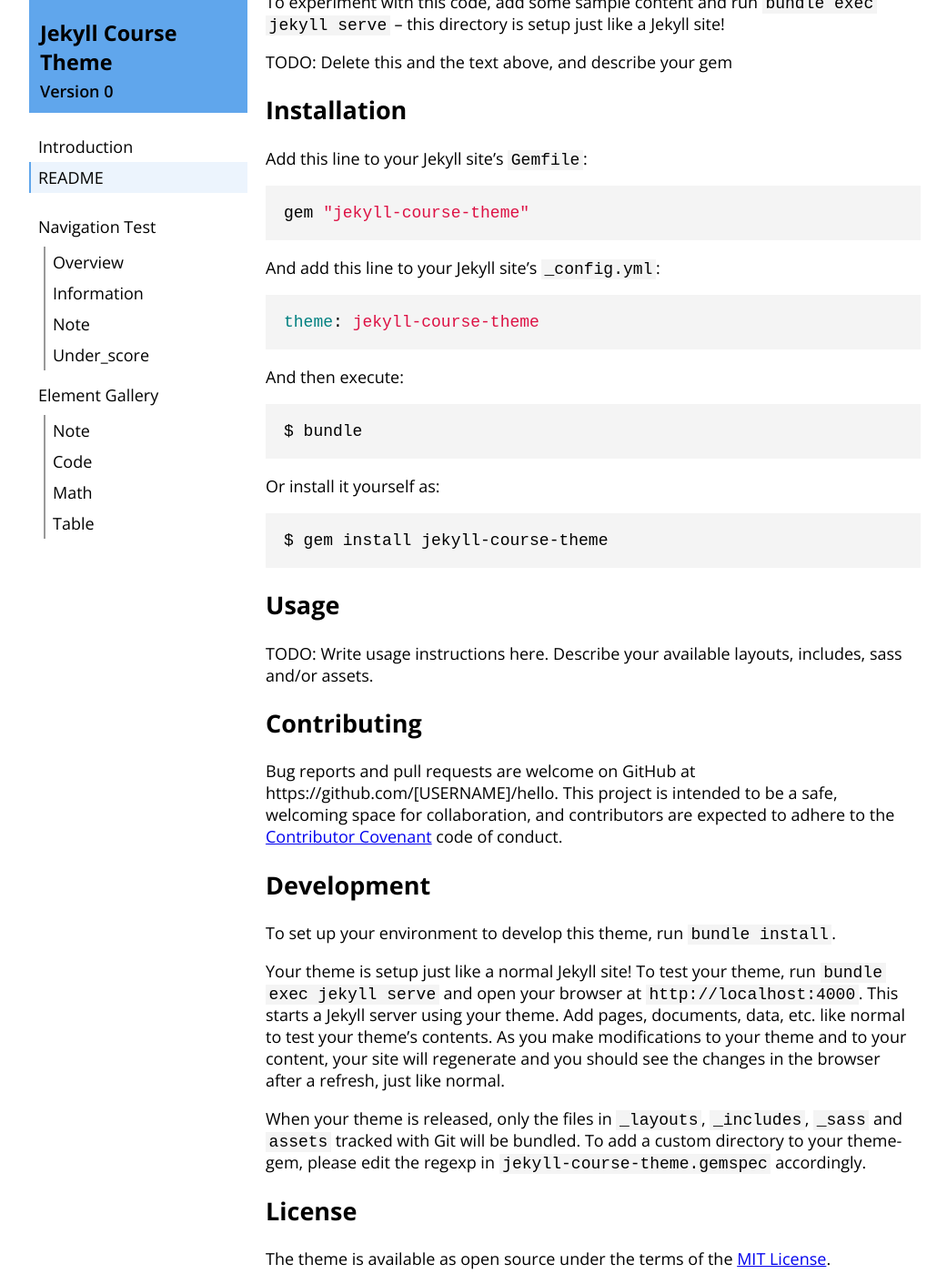
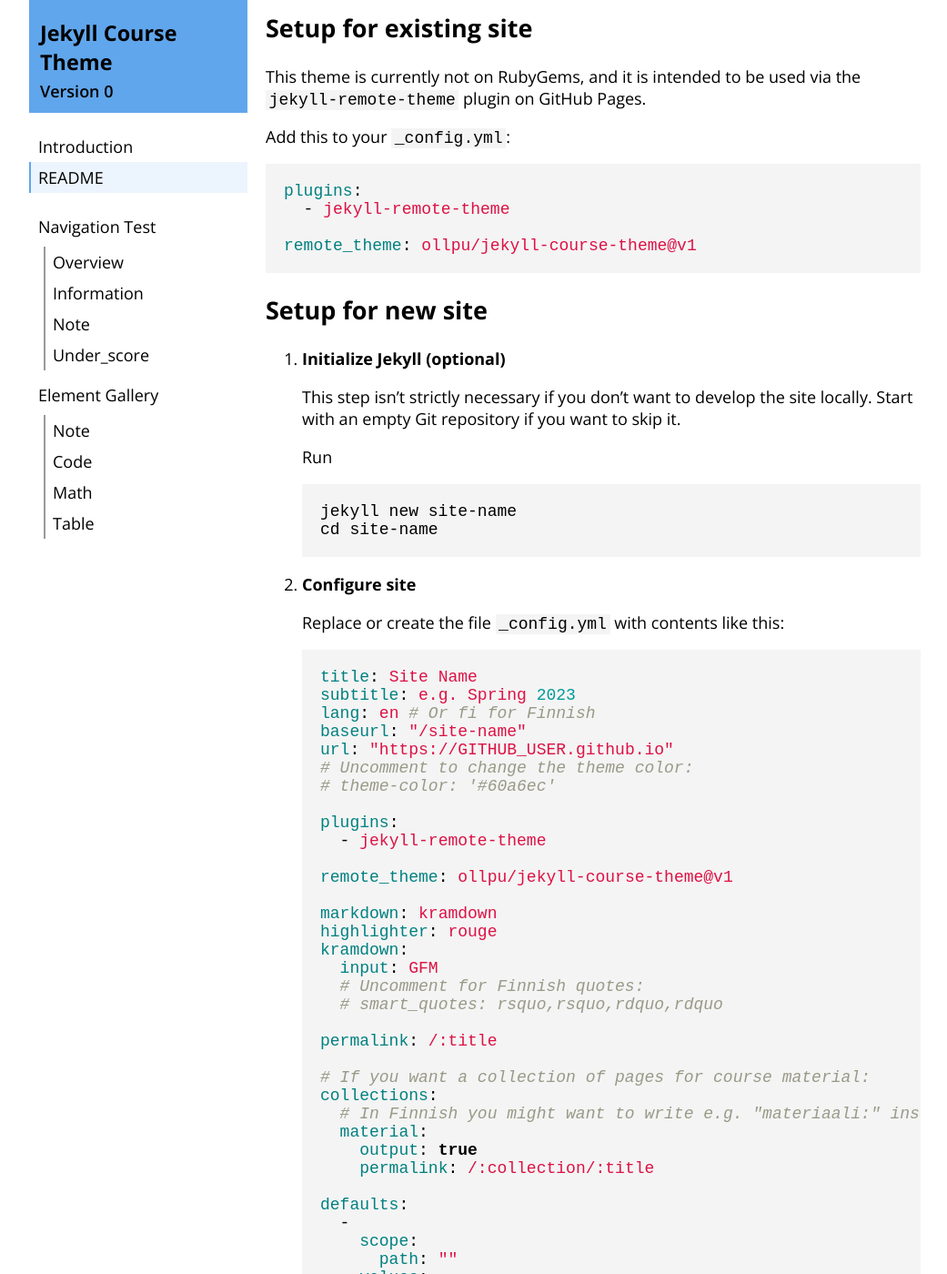
Before and after one commit to ollpu/jekyll-course-theme, a Jekyll site: the page built from 01-readme-jekyll.md, in a window 1280 px wide and 1400 px high, scrolled down 245 px. Shown: the whole window at 91% size, without its empty margins (118-1159 px from the left). Built offline with Jekyll 4.4.1, drawn with Linux system fonts in a browser that asks for light colours; some of the changed text lies outside the part shown.

Commit message:
Flesh out README, cleanup

`````diff
--- a/01-readme-jekyll.md
+++ b/01-readme-jekyll.md
@@ -1,6 +1,6 @@
 ---
 title: README
-permalink: /readme/
+permalink: /readme
 ---
 
 {% include_relative README.md %}
--- a/README.md
+++ b/README.md
@@ -1,50 +1,265 @@
 # jekyll-course-theme
 
-Welcome to your new Jekyll theme! In this directory, you'll find the files you need to be able to package up your theme into a gem. Put your layouts in `_layouts`, your includes in `_includes`, your sass files in `_sass` and any other assets in `assets`.
+Jekyll theme for use on some University of Helsinki courses.
 
-To experiment with this code, add some sample content and run `bundle exec jekyll serve` – this directory is setup just like a Jekyll site!
+The theme repository itself is also a Jekyll site demonstrating the use of the
+theme. See it on [GitHub Pages](https://ollpu.github.io/jekyll-course-theme/).
 
-TODO: Delete this and the text above, and describe your gem
+## Setup for existing site
 
+This theme is currently not on RubyGems, and it is intended to be used via the
+`jekyll-remote-theme` plugin on GitHub Pages.
 
-## Installation
+Add this to your `_config.yml`:
 
-Add this line to your Jekyll site's `Gemfile`:
+```yaml
+plugins:
+  - jekyll-remote-theme
 
-```ruby
-gem "jekyll-course-theme"
+remote_theme: ollpu/jekyll-course-theme@v1
 ```
 
-And add this line to your Jekyll site's `_config.yml`:
+## Setup for new site
 
-```yaml
-theme: jekyll-course-theme
-```
+1.  **Initialize Jekyll (optional)**
 
-And then execute:
+    This step isn't strictly necessary if you don't want to develop the site
+    locally. Start with an empty Git repository if you want to skip it.
 
-    $ bundle
+    Run
+    ```
+    jekyll new site-name
+    cd site-name
+    ```
+2.  **Configure site**
 
-Or install it yourself as:
+    Replace or create the file `_config.yml` with contents like this:
 
-    $ gem install jekyll-course-theme
+    ```yaml
+    title: Site Name
+    subtitle: e.g. Spring 2023
+    lang: en # Or fi for Finnish
+    baseurl: "/site-name"
+    url: "https://GITHUB_USER.github.io"
+    # Uncomment to change the theme color:
+    # theme-color: '#60a6ec'
+
+    plugins:
+      - jekyll-remote-theme
+
+    remote_theme: ollpu/jekyll-course-theme@v1
+
+    markdown: kramdown
+    highlighter: rouge
+    kramdown:
+      input: GFM
+      # Uncomment for Finnish quotes:
+      # smart_quotes: rsquo,rsquo,rdquo,rdquo
+
+    permalink: /:title
+
+    # If you want a collection of pages for course material:
+    collections:
+      # In Finnish you might want to write e.g. "materiaali:" instead.
+      material:
+        output: true
+        permalink: /:collection/:title
+
+    defaults:
+      -
+        scope:
+          path: ""
+        values:
+          layout: "default"
+    ```
+3.  **Copy 404 page**
+
+    Copy the file `404.md` from the theme repository into yours. Or copy it from
+    here:
+
+    ```
+    ---
+    title: 404
+    permalink: /404.html
+    layout: 404
+    hide: true
+    ---
+    ```
+4.  **Create index page**
+
+    Create a file `00-index.md` with contents like this:
+
+    ```
+    ---
+    title: Frontpage
+    permalink: /
+    ---
+
+    # Site Name
+    ```
+5.  **Deploy to GitHub Pages**
+
+    On your GitHub repository, go to
+    `https://github.com/GITHUB_USER/site-name/settings/pages`.
+
+    Set "Source" as "Deploy from a branch", select your main/master branch and
+    click Save.
+
+    Remember to configure a custom domain if applicable, and set that in
+    `_config.yml` as well.
+
 
 ## Usage
 
-TODO: Write usage instructions here. Describe your available layouts, includes, sass and/or assets.
+### File names
 
-## Contributing
+Page order is determined by their file names, so it is recommended to prefix
+names with a two-digit counter such as `00-index.md`, `01-page.md` etc. or have
+names like `part-01.md`, `part-02.md` etc. within a collection. For this to not
+be visible in the URL, set a [permalink](#page-front-matter).
 
-Bug reports and pull requests are welcome on GitHub at https://github.com/[USERNAME]/hello. This project is intended to be a safe, welcoming space for collaboration, and contributors are expected to adhere to the [Contributor Covenant](http://contributor-covenant.org) code of conduct.
+Freestanding pages should be placed in the root of the repository. Pages inside
+the course material collection should be placed under `_material/` (or
+`_materiaali/` depending on the name of collection).
 
-## Development
+### Collections
 
-To set up your environment to develop this theme, run `bundle install`.
+Use Jekyll collections to group pages together in navigation.
 
-Your theme is setup just like a normal Jekyll site! To test your theme, run `bundle exec jekyll serve` and open your browser at `http://localhost:4000`. This starts a Jekyll server using your theme. Add pages, documents, data, etc. like normal to test your theme's contents. As you make modifications to your theme and to your content, your site will regenerate and you should see the changes in the browser after a refresh, just like normal.
+If necessary, you can define multiple collections. In this case you should add
+an `order` key to specify their order:
 
-When your theme is released, only the files in `_layouts`, `_includes`, `_sass` and `assets` tracked with Git will be bundled.
-To add a custom directory to your theme-gem, please edit the regexp in `jekyll-course-theme.gemspec` accordingly.
+```yaml
+collections:
+  material:
+    order: 1
+    output: true
+    permalink: /:collection/:title
+  bonus:
+    order: 2
+    output: true
+    permalink: /:collection/:title
+```
+
+### Page front matter
+
+Jekyll pages start with "front matter", a block of yaml delimited by lines
+of `---`. The following keys are relevant with this theme:
+
+- `title`: Title of the page. Used for the `<title>` tag and in navigation.
+- `permalink`: The URL of the page. Can be used with freestanding pages to
+  set a specific URL, which is otherwise deduced from the file name.
+- `slug`: The name of the page in the URL, i.e. `/material/[slug]`. Works only
+  with collections, but there this can be used to change the last part of the
+  URL without specifying the name of the collection.
+- `sections`: A list of sections on the page to form a submenu in navigation.
+  Each item should correspond to an anchor on the page.
+
+  Example:
+  ```md
+  ---
+  sections:
+    - Section one
+    - Section two
+  ---
+  ## Section one
+  ## Section two
+  ```
+
+  In some cases, such as when there are underscores in the name, the automatic
+  conversion will be incorrect. In this case, or if a different name is
+  otherwise desired, the name and anchor ID can be specified separately:
+  ```
+  ---
+  sections:
+    - Section one
+    - name: Section_two
+      anchor: section_two
+  ---
+  ## Section one
+  ## Section_two
+  ```
+- `hide`: Setting this to `true` will hide the page from navigation.
+### All material on one page
+
+The `collection` layout can be used form a page that contains all pages from a
+specific collection. For example, create a file `all-material.md` in the root of
+the repository with the following content:
+
+```md
+---
+title: All Material
+permalink: /material/all
+hide: true
+
+layout: collection
+collection-label: material # Name of the collection to include
+---
+```
+
+Any content after the front matter in `all-material.md` will be put on the start
+of the page.
+
+### Content
+
+See these content elements in action on the [gallery
+page](https://ollpu.github.io/jekyll-course-theme/gallery).
+
+- Paragraph note
+  ```
+  {: .note }
+  Paragraph text...
+  ```
+- Block note (more/other than one paragraph)
+  ```
+  <div class="note" markdown="1">
+  Block content...
+  </div>
+  ```
+- Use the `console` highlighter with appropriate flags for prompts.
+
+  sqlite:
+  ````
+  ```console?lang=sql
+  sqlite> SELECT * FROM x;
+  ...
+  ```
+  ````
+
+  Python:
+  ````
+  ```console?lang=python&prompt=>>>
+  >>> print("test")
+  test
+  ```
+  ````
+- Title for code block, e.g. the name of the file
+  ````
+  {: .code-title }
+  main.py
+  ```python
+  print("test")
+  ```
+  ````
+- Surround text in a paragraph with `$$` for inline math. Start a paragraph with
+  `$$` on its own line for block math.
+
+  ```
+  Inline $$\KaTeX$$ math
+
+  $$
+  y=f(x)
+  $$
+  ```
+- Database table with title
+  ```
+  {: .inline title="Kurssit" }
+  | id  | op |
+  | --- | -- |
+  | 111 | 5  |
+  | 222 | 10 |
+  | 333 | 5  |
+  ```
 
 ## License
 
--- a/_config.yml
+++ b/_config.yml
@@ -11,10 +11,12 @@ kramdown:
   # For Finnish quotes:
   # smart_quotes: rsquo,rsquo,rdquo,rdquo
 
+permalink: /:title
+
 collections:
   material:
     output: true
-    permalink: /:collection/:title/
+    permalink: /:collection/:title
 
 defaults:
   -
--- a/_layouts/base.html
+++ b/_layouts/base.html
@@ -40,7 +40,7 @@
       </a>
       <nav>
         {% comment %}
-        TODO: Stable sort by "order" key (or at least preserve order of nils
+        TODO: Stable sort by "order" key (or at least preserve order of nils)
         {% endcomment %}
         <ul>
           {% assign items = site.html_pages | where: "collection", nil %}
`````
Also changed, not shown: all-material.md (renamed from 02-all-material.md, +1 -1 lines).
